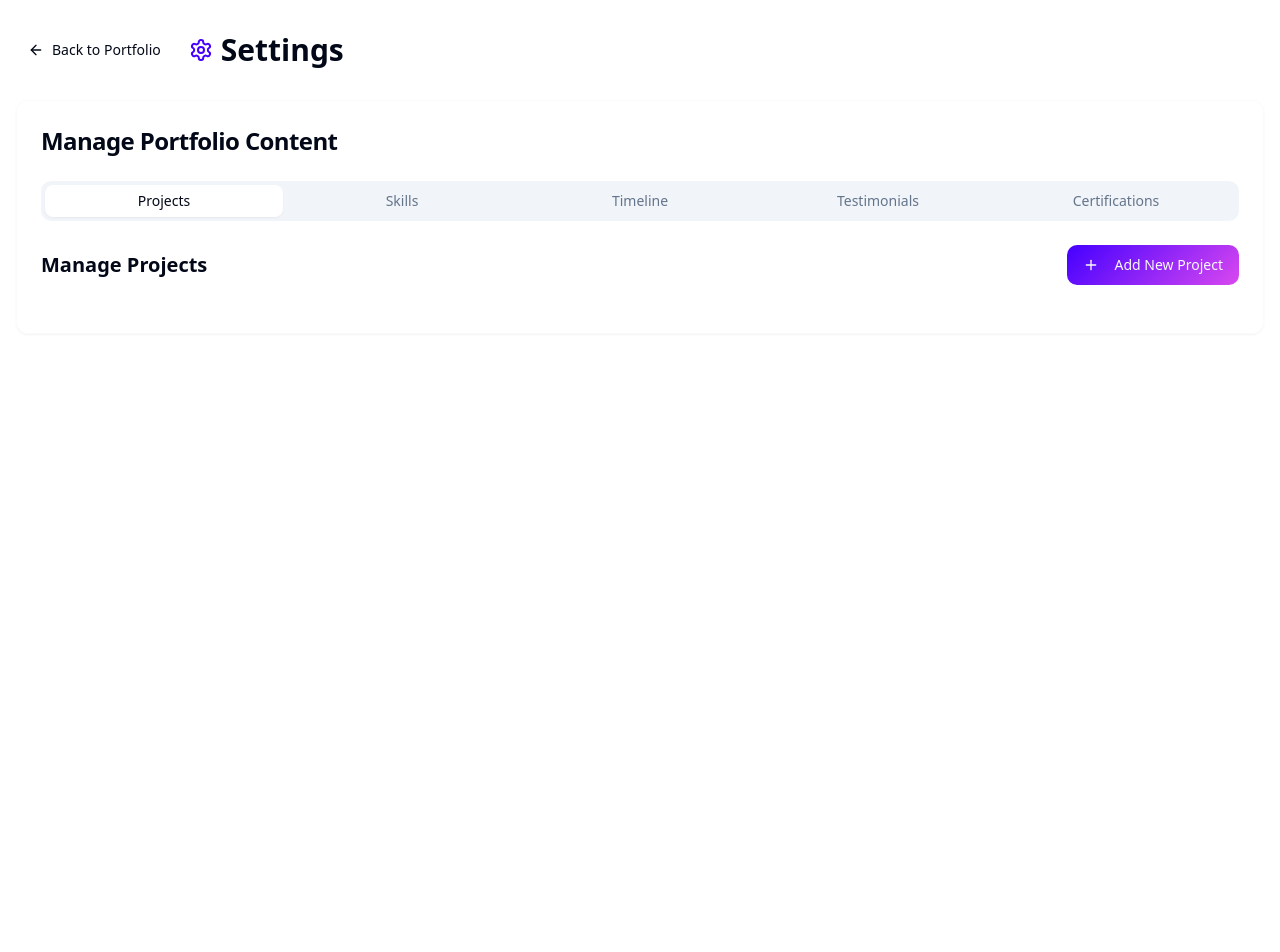
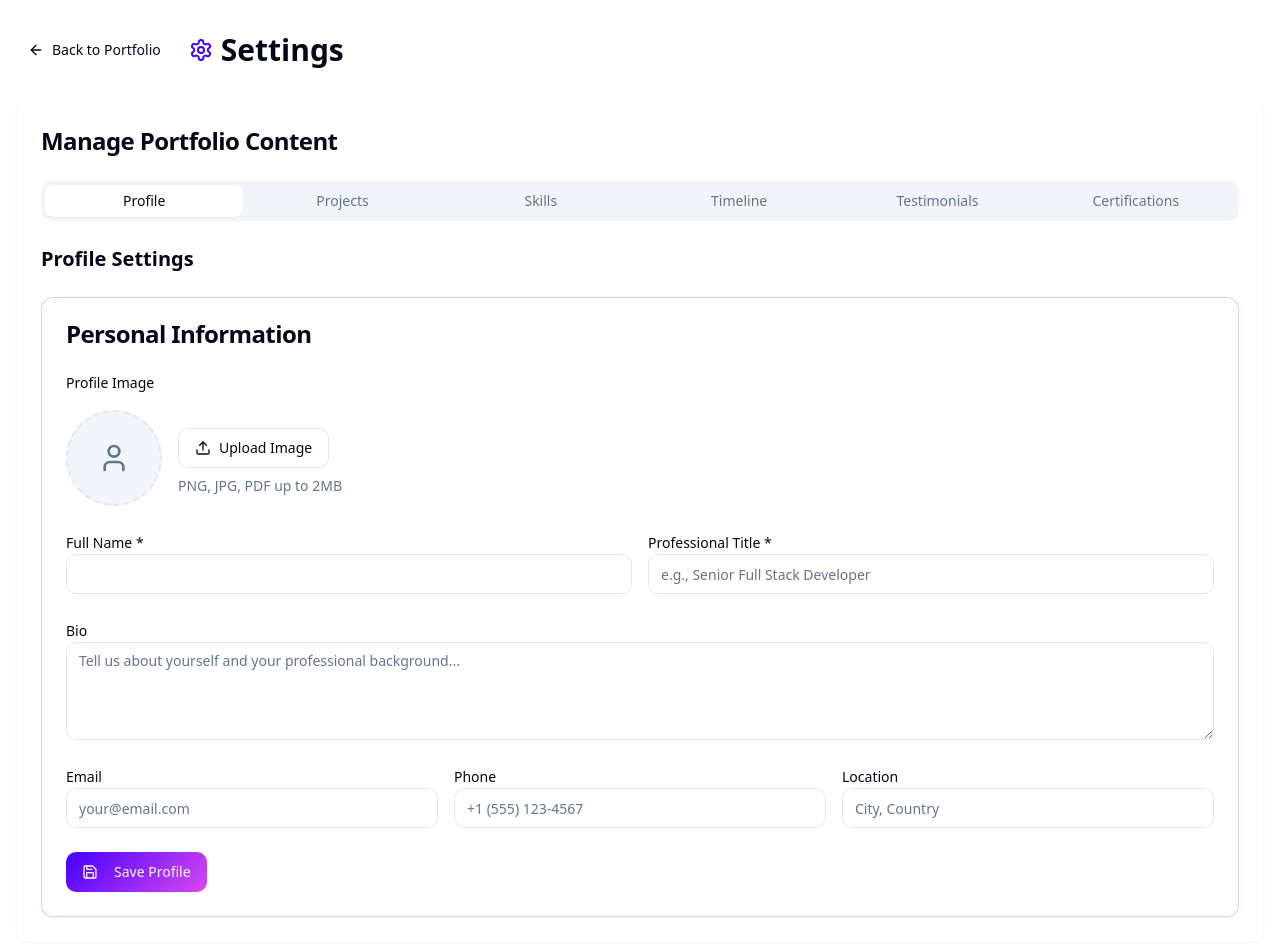
Before and after one commit to yulduzkurban/ata-web-glow, a React (Vite) app: page /settings in a window 1280 px wide. Shown: the top 952 px of the page. Before the commit the page ends 800 px from the top, so only its background shows below. Built offline with nearby package versions, Linux system fonts and the light colour scheme.

Commit message:
Add image upload to Settings page
Implement image upload functionality with preview and storage in the Settings page.

```diff
--- /dev/null
+++ b/src/components/forms/ProfileForm.tsx
@@ -0,0 +1,287 @@
+import { useState, useEffect, useRef } from "react";
+import { Button } from "@/components/ui/button";
+import { Input } from "@/components/ui/input";
+import { Label } from "@/components/ui/label";
+import { Textarea } from "@/components/ui/textarea";
+import { Card, CardContent, CardHeader, CardTitle } from "@/components/ui/card";
+import { Upload, X, User, Save } from "lucide-react";
+import { useToast } from "@/hooks/use-toast";
+
+interface ProfileData {
+  name: string;
+  title: string;
+  bio: string;
+  image: string;
+  email: string;
+  phone: string;
+  location: string;
+}
+
+const ProfileForm = () => {
+  const [profile, setProfile] = useState<ProfileData>({
+    name: "",
+    title: "",
+    bio: "",
+    image: "",
+    email: "",
+    phone: "",
+    location: "",
+  });
+  const [imagePreview, setImagePreview] = useState<string>("");
+  const [isUploading, setIsUploading] = useState(false);
+  const fileInputRef = useRef<HTMLInputElement>(null);
+  const { toast } = useToast();
+
+  useEffect(() => {
+    const savedProfile = JSON.parse(localStorage.getItem("profile") || "{}");
+    if (savedProfile) {
+      setProfile(savedProfile);
+      setImagePreview(savedProfile.image || "");
+    }
+  }, []);
+
+  const handleInputChange = (e: React.ChangeEvent<HTMLInputElement | HTMLTextAreaElement>) => {
+    const { name, value } = e.target;
+    setProfile(prev => ({
+      ...prev,
+      [name]: value
+    }));
+  };
+
+  const validateFile = (file: File): boolean => {
+    const allowedTypes = ['image/png', 'image/jpg', 'image/jpeg', 'application/pdf'];
+    const maxSize = 2 * 1024 * 1024; // 2MB
+
+    if (!allowedTypes.includes(file.type)) {
+      toast({
+        title: "Invalid file type",
+        description: "Only PNG, JPG, and PDF files are allowed",
+        variant: "destructive",
+      });
+      return false;
+    }
+
+    if (file.size > maxSize) {
+      toast({
+        title: "File too large",
+        description: "File size must be less than 2MB",
+        variant: "destructive",
+      });
+      return false;
+    }
+
+    return true;
+  };
+
+  const handleImageUpload = (e: React.ChangeEvent<HTMLInputElement>) => {
+    const file = e.target.files?.[0];
+    if (!file) return;
+
+    if (!validateFile(file)) {
+      return;
+    }
+
+    setIsUploading(true);
+    const reader = new FileReader();
+
+    reader.onload = (event) => {
+      const imageDataUrl = event.target?.result as string;
+      setImagePreview(imageDataUrl);
+      setProfile(prev => ({
+        ...prev,
+        image: imageDataUrl
+      }));
+      setIsUploading(false);
+    };
+
+    reader.onerror = () => {
+      toast({
+        title: "Upload failed",
+        description: "Failed to read the file",
+        variant: "destructive",
+      });
+      setIsUploading(false);
+    };
+
+    reader.readAsDataURL(file);
+  };
+
+  const handleRemoveImage = () => {
+    setImagePreview("");
+    setProfile(prev => ({
+      ...prev,
+      image: ""
+    }));
+    if (fileInputRef.current) {
+      fileInputRef.current.value = "";
+    }
+  };
+
+  const handleSubmit = (e: React.FormEvent) => {
+    e.preventDefault();
+
+    if (!profile.name || !profile.title) {
+      toast({
+        title: "Validation Error",
+        description: "Name and title are required fields",
+        variant: "destructive",
+      });
+      return;
+    }
+
+    localStorage.setItem("profile", JSON.stringify(profile));
+
+    toast({
+      title: "Success",
+      description: "Profile updated successfully",
+    });
+  };
+
+  return (
+    <div className="space-y-6">
+      <div className="flex items-center justify-between">
+        <h3 className="text-xl font-semibold">Profile Settings</h3>
+      </div>
+
+      <Card className="border-primary/20">
+        <CardHeader>
+          <CardTitle>Personal Information</CardTitle>
+        </CardHeader>
+        <CardContent>
+          <form onSubmit={handleSubmit} className="space-y-6">
+            {/* Image Upload Section */}
+            <div className="space-y-4">
+              <Label>Profile Image</Label>
+              <div className="flex items-center gap-4">
+                <div className="relative">
+                  {imagePreview ? (
+                    <div className="relative">
+                      <img
+                        src={imagePreview}
+                        alt="Profile preview"
+                        className="w-24 h-24 rounded-full object-cover border-2 border-border"
+                      />
+                      <Button
+                        type="button"
+                        variant="destructive"
+                        size="sm"
+                        className="absolute -top-2 -right-2 h-6 w-6 rounded-full p-0"
+                        onClick={handleRemoveImage}
+                      >
+                        <X className="h-3 w-3" />
+                      </Button>
+                    </div>
+                  ) : (
+                    <div className="w-24 h-24 rounded-full bg-muted border-2 border-dashed border-border flex items-center justify-center">
+                      <User className="w-8 h-8 text-muted-foreground" />
+                    </div>
+                  )}
+                </div>
+                <div className="space-y-2">
+                  <input
+                    ref={fileInputRef}
+                    type="file"
+                    accept=".png,.jpg,.jpeg,.pdf"
+                    onChange={handleImageUpload}
+                    className="hidden"
+                  />
+                  <Button
+                    type="button"
+                    variant="outline"
+                    onClick={() => fileInputRef.current?.click()}
+                    disabled={isUploading}
+                    className="flex items-center gap-2"
+                  >
+                    <Upload className="w-4 h-4" />
+                    {isUploading ? "Uploading..." : "Upload Image"}
+                  </Button>
+                  <p className="text-sm text-muted-foreground">
+                    PNG, JPG, PDF up to 2MB
+                  </p>
+                </div>
+              </div>
+            </div>
+
+            {/* Form Fields */}
+            <div className="grid grid-cols-1 md:grid-cols-2 gap-4">
+              <div>
+                <Label htmlFor="name">Full Name *</Label>
+                <Input
+                  id="name"
+                  name="name"
+                  value={profile.name}
+                  onChange={handleInputChange}
+                  required
+                />
+              </div>
+              <div>
+                <Label htmlFor="title">Professional Title *</Label>
+                <Input
+                  id="title"
+                  name="title"
+                  value={profile.title}
+                  onChange={handleInputChange}
+                  required
+                  placeholder="e.g., Senior Full Stack Developer"
+                />
+              </div>
+            </div>
+
+            <div>
+              <Label htmlFor="bio">Bio</Label>
+              <Textarea
+                id="bio"
+                name="bio"
+                value={profile.bio}
+                onChange={handleInputChange}
+                rows={4}
+                placeholder="Tell us about yourself and your professional background..."
+              />
+            </div>
+
+            <div className="grid grid-cols-1 md:grid-cols-3 gap-4">
+              <div>
+                <Label htmlFor="email">Email</Label>
+                <Input
+                  id="email"
+                  name="email"
+                  type="email"
+                  value={profile.email}
+                  onChange={handleInputChange}
+                  placeholder="your@email.com"
+                />
+              </div>
+              <div>
+                <Label htmlFor="phone">Phone</Label>
+                <Input
+                  id="phone"
+                  name="phone"
+                  value={profile.phone}
+                  onChange={handleInputChange}
+                  placeholder="+1 (555) 123-4567"
+                />
+              </div>
+              <div>
+                <Label htmlFor="location">Location</Label>
+                <Input
+                  id="location"
+                  name="location"
+                  value={profile.location}
+                  onChange={handleInputChange}
+                  placeholder="City, Country"
+                />
+              </div>
+            </div>
+
+            <Button type="submit" className="bg-gradient-primary hover:opacity-90">
+              <Save className="w-4 h-4 mr-2" />
+              Save Profile
+            </Button>
+          </form>
+        </CardContent>
+      </Card>
+    </div>
+  );
+};
+
+export default ProfileForm;
--- a/src/pages/Settings.tsx
+++ b/src/pages/Settings.tsx
@@ -9,10 +9,11 @@ import SkillForm from "@/components/forms/SkillForm";
 import TimelineForm from "@/components/forms/TimelineForm";
 import TestimonialForm from "@/components/forms/TestimonialForm";
 import CertificationForm from "@/components/forms/CertificationForm";
+import ProfileForm from "@/components/forms/ProfileForm";
 
 const Settings = () => {
   const navigate = useNavigate();
-  const [activeTab, setActiveTab] = useState("projects");
+  const [activeTab, setActiveTab] = useState("profile");
 
   return (
     <div className="min-h-screen bg-background">
@@ -39,13 +40,18 @@ const Settings = () => {
           </CardHeader>
           <CardContent>
             <Tabs value={activeTab} onValueChange={setActiveTab}>
-              <TabsList className="grid w-full grid-cols-5">
+              <TabsList className="grid w-full grid-cols-6">
+                <TabsTrigger value="profile">Profile</TabsTrigger>
                 <TabsTrigger value="projects">Projects</TabsTrigger>
                 <TabsTrigger value="skills">Skills</TabsTrigger>
                 <TabsTrigger value="timeline">Timeline</TabsTrigger>
                 <TabsTrigger value="testimonials">Testimonials</TabsTrigger>
                 <TabsTrigger value="certifications">Certifications</TabsTrigger>
               </TabsList>
+
+              <TabsContent value="profile" className="mt-6">
+                <ProfileForm />
+              </TabsContent>
 
               <TabsContent value="projects" className="mt-6">
                 <ProjectForm />
```
